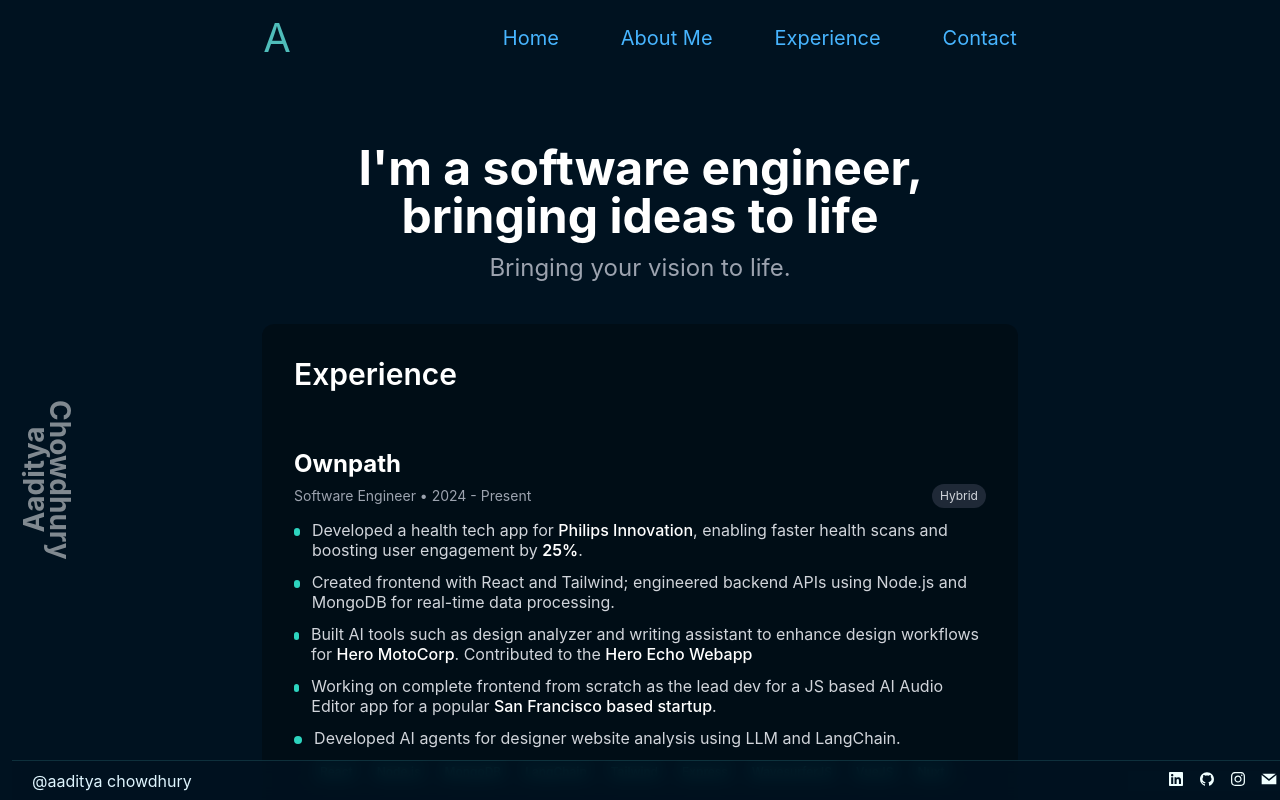
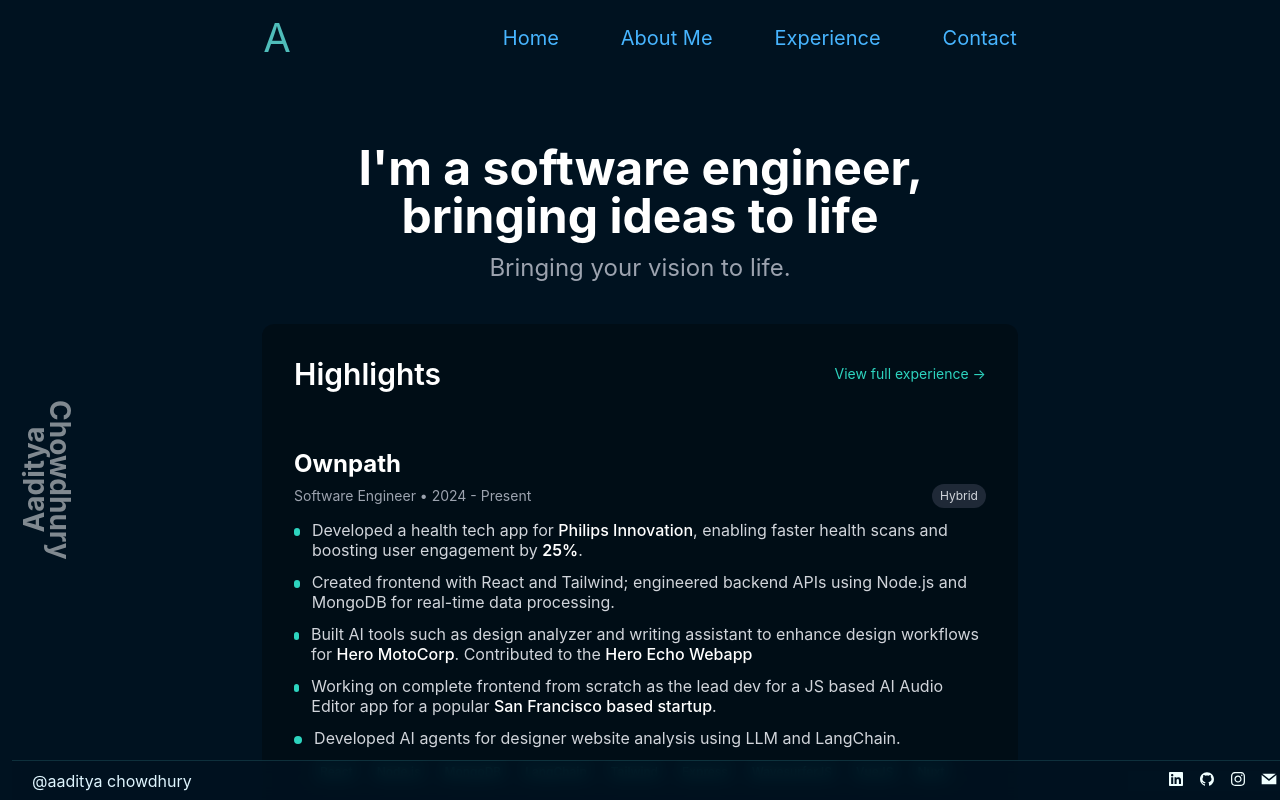
Before and after one commit to AadiXC0DE/personal_website, a React (Create React App) app: page /about in a window 1280 px wide. Shown: the top 800 px of the page. Built offline with nearby package versions, Linux system fonts and the light colour scheme.

Commit message:
update about screen

```diff
--- a/src/pages/About.js
+++ b/src/pages/About.js
@@ -2,6 +2,7 @@ import React from "react";
 import { Helmet } from "react-helmet-async";
 import { motion, AnimatePresence } from "framer-motion";
 import Navbar from "../components/Navbar";
+import { Link } from "react-router-dom";
 import Footer from "../components/Footer";
 import Verticalname from "../components/Verticalname";
 // Removed heavy icons to reduce AI-generated feel
@@ -55,8 +56,16 @@ const About = () => {
           transition={{ delay: 0.5, duration: 1 }}
           className="experience_section tw-flex tw-flex-col tw-items-start tw-bg-black/30 tw-backdrop-blur-sm tw-border tw-border-white/10 tw-rounded-xl tw-shadow-none tw-transition-shadow tw-p-6 sm:tw-p-8 tw-w-full md:tw-w-full lg:tw-w-full tw-mt-10 tw-mb-10"
         >
-          <div className="section_header tw-flex tw-items-center tw-space-x-3 tw-mb-6">
-            <h2 className="tw-text-3xl tw-font-semibold">Experience</h2>
+          <div className="section_header tw-flex tw-items-center tw-justify-between tw-w-full tw-mb-6">
+            <div className="tw-flex tw-items-center tw-space-x-3">
+              <h2 className="tw-text-3xl tw-font-semibold">Highlights</h2>
+            </div>
+            <Link
+              to="/experience"
+              className="tw-text-sm tw-text-teal-400 hover:tw-text-teal-300 tw-no-underline"
+            >
+              View full experience →
+            </Link>
           </div>
 
           <div className="tw-mt-6 tw-space-y-8">
```
